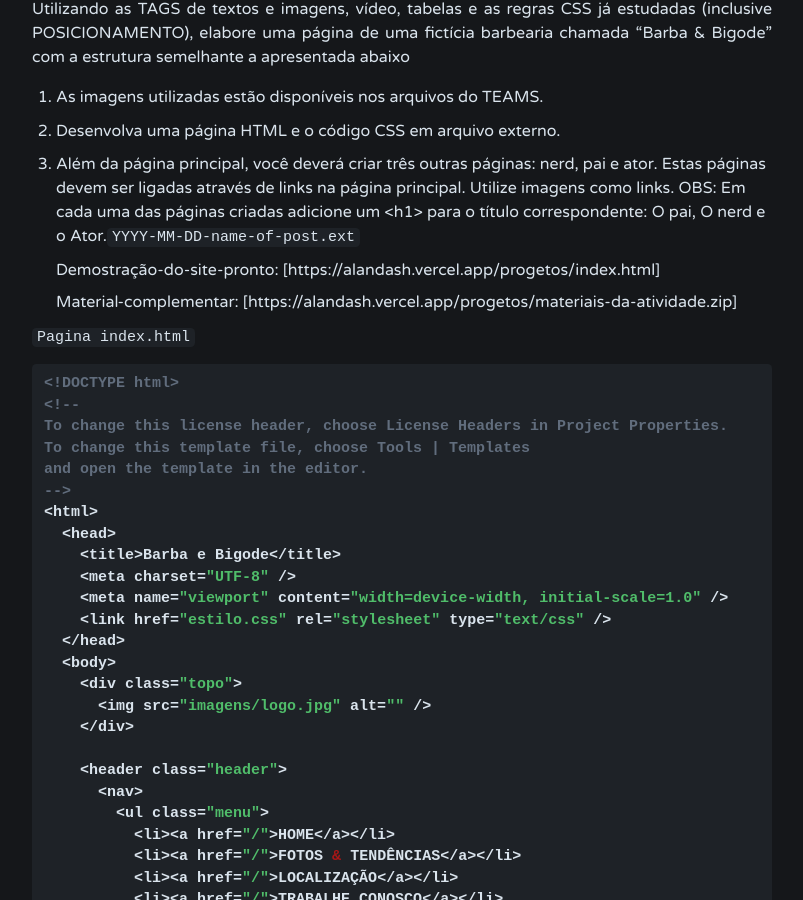
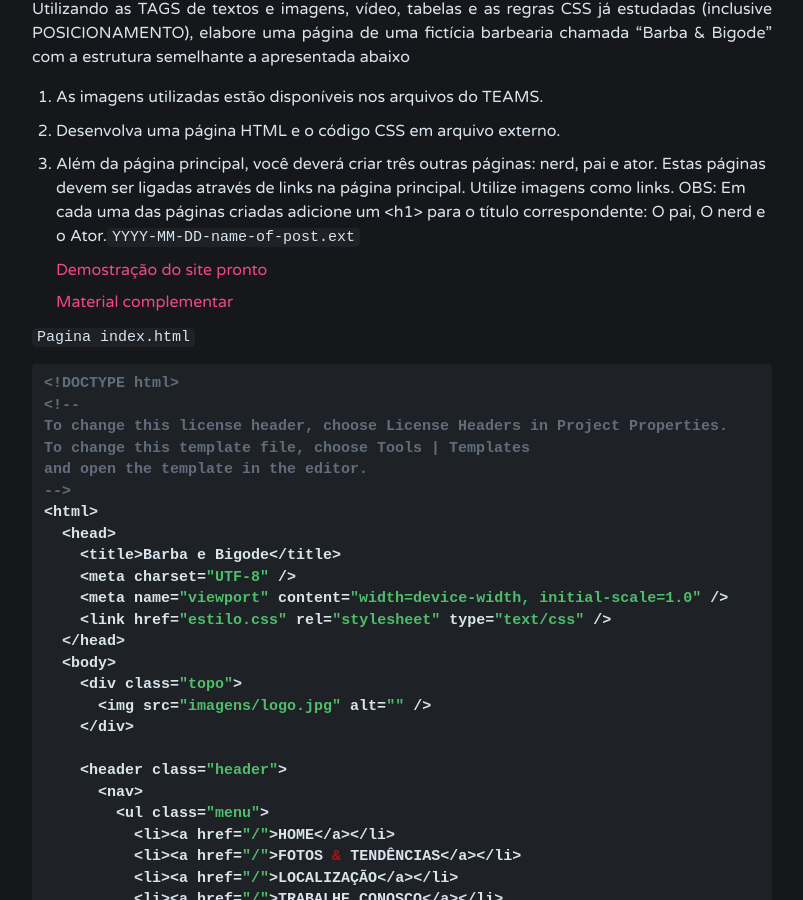
Before and after one commit to AlanPrates/alandash, a Jekyll site: the page built from _posts/2022-04-19-Barba-e-Bigode-IFBA.md, in a window 1280 px wide and 900 px high, scrolled down 462 px. Shown: the whole window, without its empty margins (238-1041 px from the left). Built offline with Jekyll 4.4.1, drawn with Linux system fonts in a browser that asks for light colours; nearby versions of some CDN libraries; comment, search, counter and statistics services are not loaded; some of the changed lines change nothing that is shown.

Commit message:
Update 2022-04-19-Barba-e-Bigode-IFBA.md

```diff
--- a/_posts/2022-04-19-Barba-e-Bigode-IFBA.md
+++ b/_posts/2022-04-19-Barba-e-Bigode-IFBA.md
@@ -24,9 +24,9 @@ estrutura semelhante a apresentada abaixo
    devem ser ligadas através de links na página principal. Utilize imagens como links. OBS: Em cada
    uma das páginas criadas adicione um <h1> para o título correspondente: O pai, O nerd e o Ator.`YYYY-MM-DD-name-of-post.ext`
 
-   Demostração-do-site-pronto: [https://alandash.vercel.app/progetos/index.html]
+   [Demostração do site pronto][demostração-do-site-pronto]
 
-   Material-complementar: [https://alandash.vercel.app/progetos/materiais-da-atividade.zip]
+   [Material complementar][material-complementar]
 
 `Pagina index.html`
 
```
